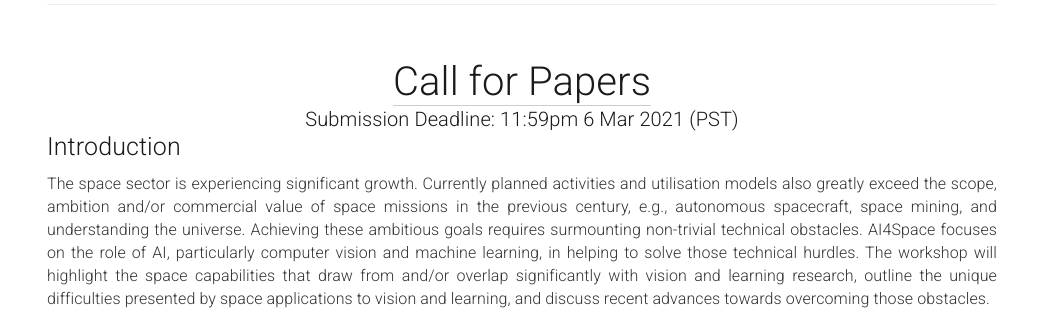
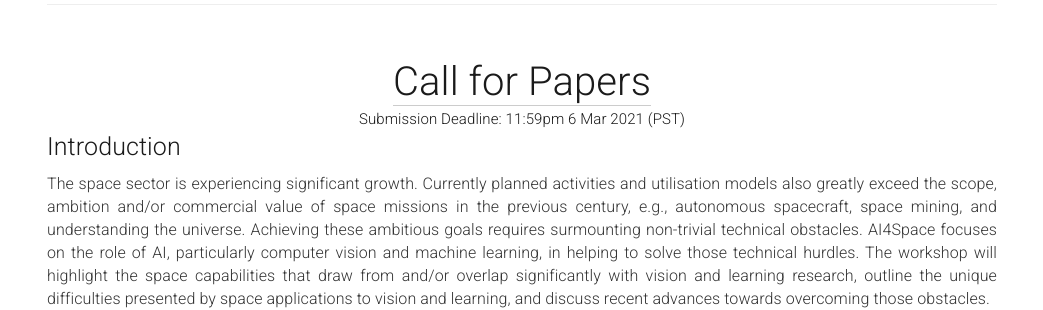
Before and after one commit to AIforSpace/2024, a Jekyll site: the page built from _pages/home.md, in a window 1280 px wide. Shown: the part 406-716 px from the top of the page, without its empty margins (118-1161 px from the left). Built offline with Jekyll 4.4.1, drawn with Linux system fonts in a browser that asks for light colours.

Commit message:
Update home.md

```diff
--- a/_pages/home.md
+++ b/_pages/home.md
@@ -41,7 +41,7 @@
 <div class="row" id="intro">
   <div class="col-xs-12">
     <center><h2 style="font-size:40px"><a href="#cfp">Call for Papers</a></h2></center>
-    <center><h3>Submission Deadline: 11:59pm 6 Mar 2021 (PST)</h3></center>
+    <center><h3 style="font-size:15px">Submission Deadline: 11:59pm 6 Mar 2021 (PST)</h3></center>
   </div>
 </div>
 
```
